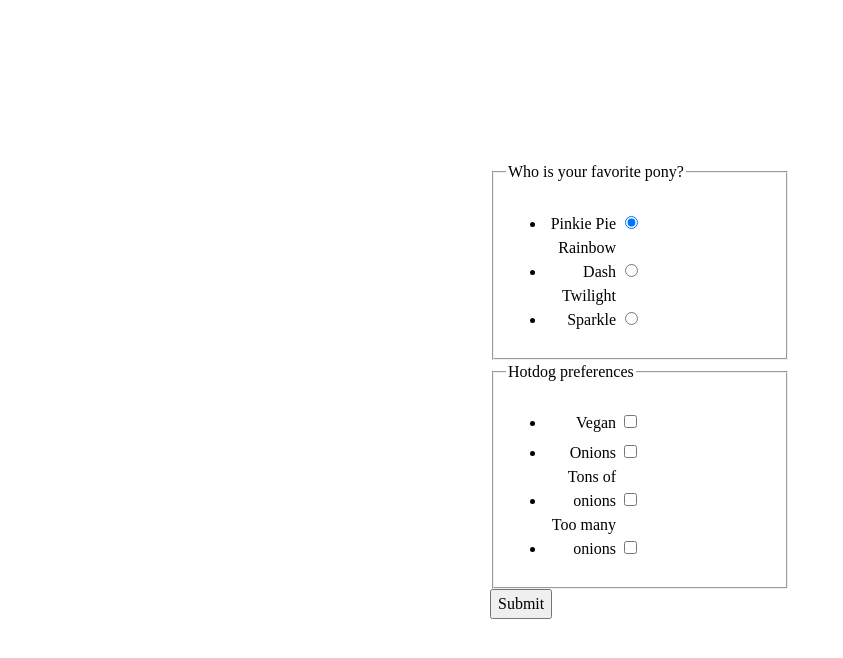
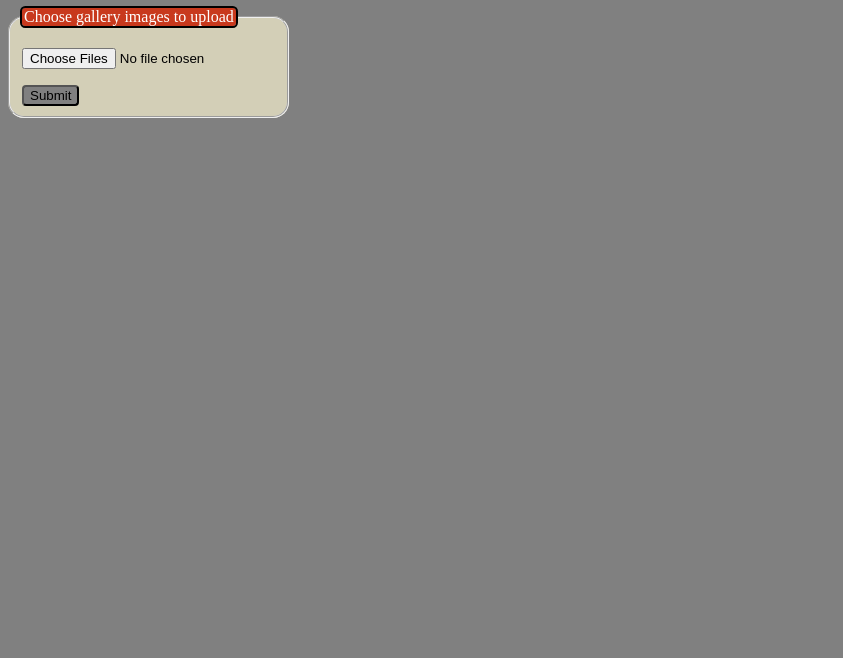
Before and after one commit to JakeNead/tests, a plain HTML site: page index.html in a window 1280 px wide. Shown: the whole page, without its empty margins (0-843 px from the left). Drawn offline with Linux system fonts and the light colour scheme.

Commit message:
File picker form experiment

```diff
--- a/index.html
+++ b/index.html
@@ -8,48 +8,17 @@
     <script src="script.js"></script>
   </head>
   <body>
-    <form>
       <form>
         <fieldset>
-          <legend>Who is your favorite pony?</legend>
-          <ul>
-            <li>
-              <label for="pinkie">Pinkie Pie</label>
-              <input type="radio" name="pony_pinkie" id="pinkie" checked>
-            </li>
-            <li>
-              <label for="rainbow">Rainbow Dash</label>
-              <input type="radio" name="pony_rainbow" id="rainbow">
-            </li>
-            <li>
-              <label for="twilight">Twilight Sparkle</label>
-              <input type="radio" name="pony_twilight" id="twilight">
-            </li>
-          </ul>
-        </fieldset>
-        <fieldset>
-          <legend>Hotdog preferences</legend>
-          <ul>
-            <li>
-              <label for="vegan">Vegan</label>
-              <input type="checkbox" name="Hotdog" id="vegan">
-            </li>
-            <li>
-              <label for="onions">Onions</label>
-              <input type="checkbox" name="Hotdog" id="onions">
-            </li>
-            <li>
-              <label for="tons_of_onions">Tons of onions</label>
-              <input type="checkbox" name="Hotdog" id="tons_of_onions">
-            </li>
-            <li>
-              <label for="too_many_onions">Too many onions</label>
-              <input type="checkbox" name="Hotdog" id="too_many_onions">
-            </li>
-          </ul>
-        </fieldset>
-        <button>Submit</button>
-      </form>
+        <legend>Choose gallery images to upload</legend>
+        <ul>
+          <li>
+            <label for="gallery-img"></label>
+            <input type="file" id="gallery-img" name="gallery-img" accept="image/jpg, image/png" multiple>
+          </li>
+        </ul>
+      <button type="submit">Submit</button>
+    </fieldset>
     </form>
   </body>
 </html>
--- a/style.css
+++ b/style.css
@@ -1,11 +1,10 @@
-/* Box sizing rules */
+/*
 *,
 *::before,
 *::after {
   box-sizing: border-box;
 }
 
-/* Remove default margin */
 body,
 h1,
 h2,
@@ -19,37 +18,31 @@ dd {
   margin: 0;
 }
 
-/* Remove list styles on ul, ol elements with a list role, which suggests default styling will be removed */
 ul[role='list'],
 ol[role='list'] {
   list-style: none;
 }
 
-/* Set core root defaults */
 html:focus-within {
   scroll-behavior: smooth;
 }
 
-/* Set core body defaults */
 body {
   min-height: 100vh;
   text-rendering: optimizeSpeed;
   line-height: 1.5;
 }
 
-/* A elements that don't have a class get default styles */
 a:not([class]) {
   text-decoration-skip-ink: auto;
 }
 
-/* Make images easier to work with */
 img,
 picture {
   max-width: 100%;
   display: block;
 }
 
-/* Inherit fonts for inputs and buttons */
 input,
 button,
 textarea,
@@ -57,7 +50,6 @@ select {
   font: inherit;
 }
 
-/* Remove all animations, transitions and smooth scroll for people that prefer not to see them */
 @media (prefers-reduced-motion: reduce) {
   html:focus-within {
    scroll-behavior: auto;
@@ -71,27 +63,37 @@ select {
     transition-duration: 0.01ms !important;
     scroll-behavior: auto !important;
   }
-}
+} */
+
+
 body {
-  display: flex;
-  justify-content: center;
-  margin-top: 20vh
+  background: grey;
 }
 
+li,ul {
+  list-style: none;
+  display: flex;
+  padding: 0px;
+}
 form {
-  width: 300px;
+  display: flex;
+}
+fieldset {
+  display: flex;
+  flex-direction: column;
+  margin: 0px;
+  background-color: rgb(211, 207, 183);
+  border-radius: 1em;
+}
+button {
+width: fit-content;
+background-color: grey;
+border-radius: .3em;
 }
 
-label {
-  display: inline-block;
-  width: 70px;
-  text-align: right;
+legend {
+outline: 2px solid black;
+background-color: rgb(200, 57, 29);
+color: white;
+border-radius: .2em;
 }
-
-input:last-child{
-  margin-top: 10px;
-}
-
-a input {
-  width: 3em;
-}
```
